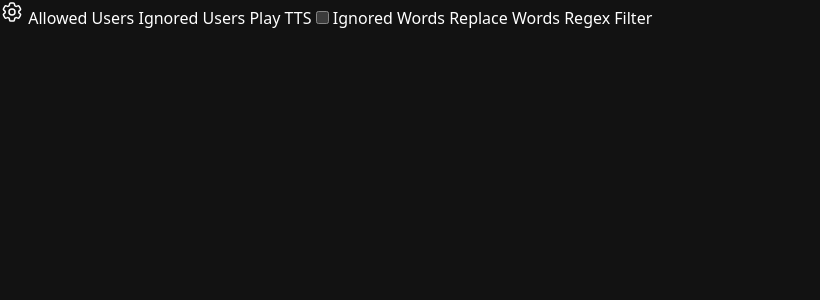
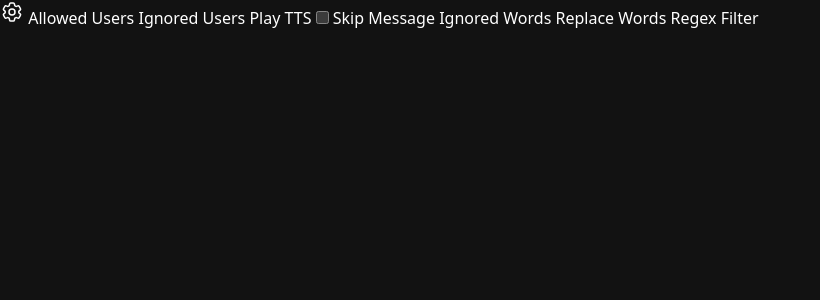
Before and after one commit to techgnome92/Twitch-TTS, a FastAPI app: page / in a window 1280 px wide. Shown: the top 300 px of the page, without its empty margins (0-820 px from the left). Run offline with FastAPI, Linux system fonts and the light colour scheme; parts of the project's set-up code (start-up, migrations or seed data) failed here and were passed over; some libraries are stand-ins or nearby versions.

Commit message:
add ability to skip a message

```diff
--- a/main.py
+++ b/main.py
@@ -51,6 +51,12 @@ def toggle_play(on: dict):
     Message.TTS_RUNNING = bool(on)
     if Message.TTS_RUNNING is False:
         sa.stop_all()
+
+
+@app.post("/skip_message")
+def skip_message():
+    sa.stop_all()
+
 
 @app.post("/update_validation")
 def update_validation(_settings: Settings):
--- a/templates/index.html
+++ b/templates/index.html
@@ -32,6 +32,9 @@
         <input id="play_tts" type="checkbox" {% if TTS_RUNNING %} checked {% endif %} class="toggle toggle-primary" name="on" hx-post="/toggle_play" hx-ext='json-enc' hx-swap="none"/>
 
 
+        <!-- <label for="skip_tts">Skip TTS</label> -->
+        <input id="skip_tts" type="button"class="btn btn-primary" hx-post="/skip_message" hx-ext='json-enc' hx-swap="none" value="Skip Message"/>
+
         <!-- IGNORE WORDS -->
         {% include 'filters/ignore_words.html' %}
 
```
